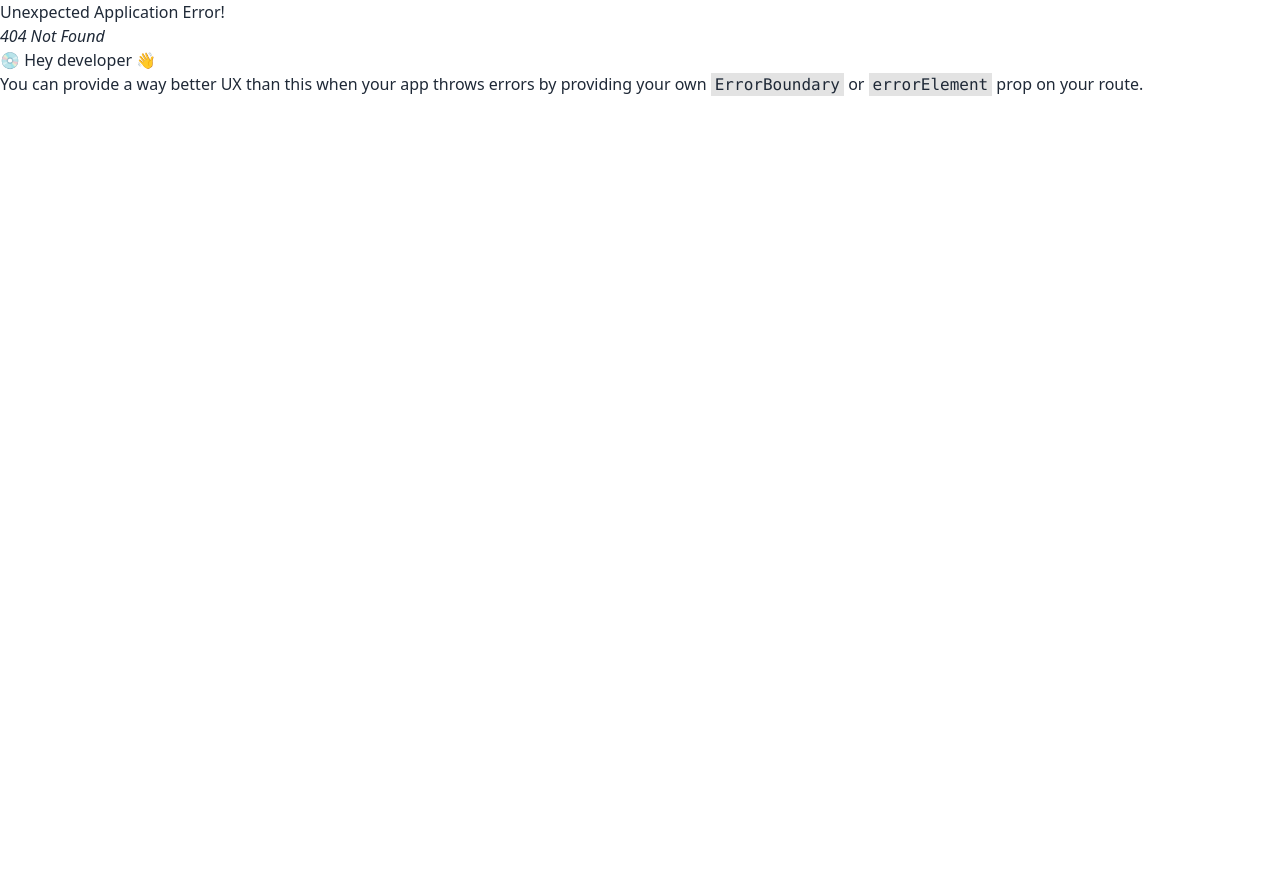
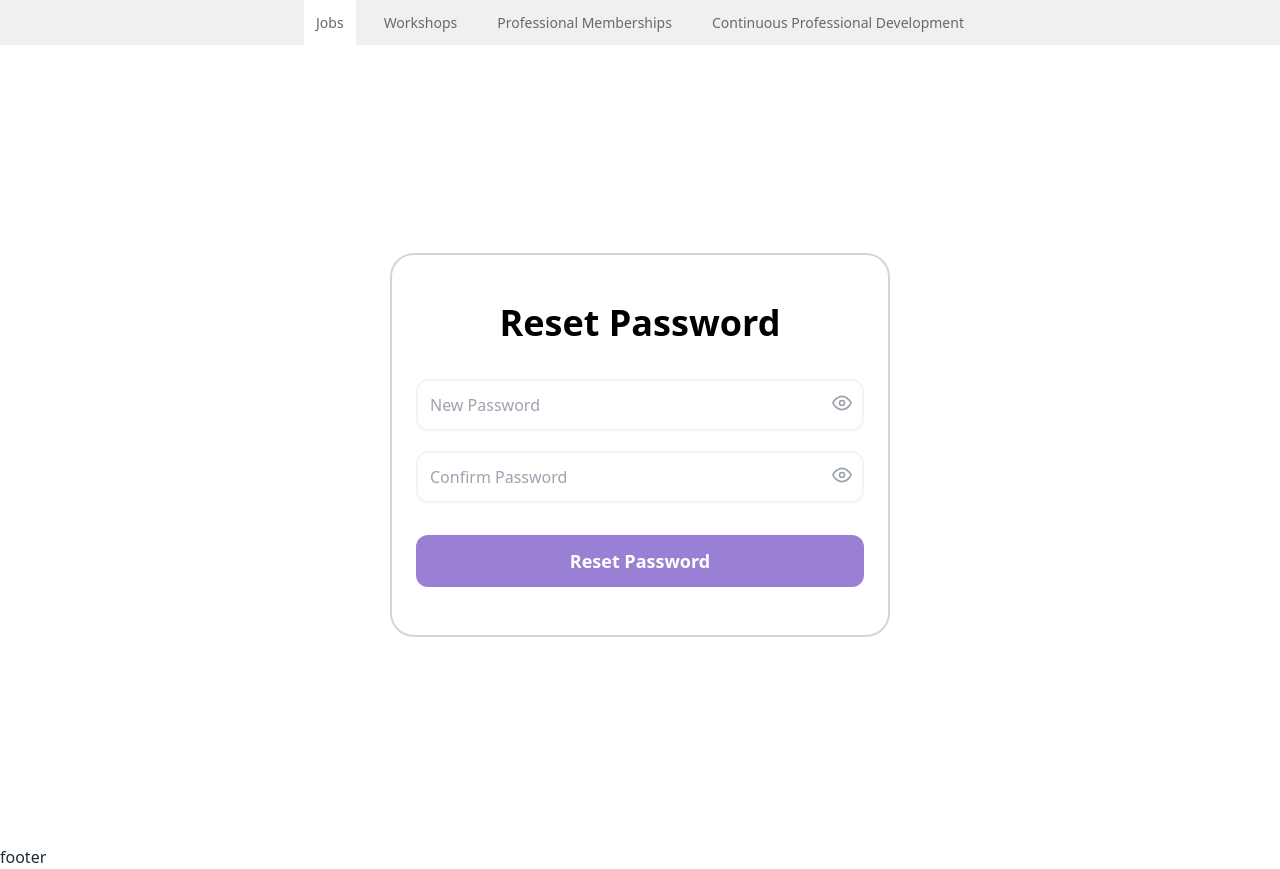
Before and after one commit to ProPath-Career-Development-Platform/propath-frontend, a React (Vite) app in the folder propath/: page /resetpassword in a window 1280 px wide. Before the commit this address had no page. Before the commit the page ends 800 px from the top, so only its background shows below. Built offline with nearby package versions, Linux system fonts and the light colour scheme.

Commit message:
add email verification UI

```diff
--- a/propath/src/pages/Auth/EmailVerification.jsx
+++ b/propath/src/pages/Auth/EmailVerification.jsx
@@ -0,0 +1,44 @@
+import React from 'react';
+
+function EmailVerification() {
+  return (
+    <div className="flex items-center justify-center w-full h-screen bg-white overflow-hidden">
+      <div className="flex items-center justify-center w-full h-full lg:w-1/2">
+        <div className="w-11/12 max-w-[500px] px-6 py-12 rounded-3xl bg-white border-2 border-gray-300">
+          <h1 className="text-4xl font-bold flex justify-center items-center text-black w-full">
+            Email Verification
+          </h1>
+          <div className="flex justify-center items-center h-full mt-7">
+            <p className="text-center">
+              We've sent a verification to your email address to verify your email address and activate your account
+            </p>
+          </div>
+          <div className="mt-8">
+            <div className="flex flex-col">
+              <input
+                className="w-full border-2 border-gray-100 rounded-xl p-3 mt-1 bg-transparent text-base"
+                placeholder="Verify Code"
+                type="text"
+              />
+            </div>
+            <div className="mt-8 flex flex-col gap-y-4">
+              <button className="active:scale-[.98] active:duration-75 transition-all hover:scale-[1.01] ease-in-out transform py-2 bg-[#9a80d4] rounded-xl text-white font-bold text-lg hover:bg-[#6756a8]">
+                Verify My Account
+              </button>
+            </div>
+            <div className="mt-8 flex flex-wrap justify-center items-center">
+              <p className="font-medium text-base">Didn't receive any code?</p>
+              <button
+                className="font-medium text-base text-[#9a80d4] hover:text-[#6756a8] h-12 px-4 rounded-xl bg-transparent"
+              >
+                Resend
+              </button>
+            </div>
+          </div>
+        </div>
+      </div>
+    </div>
+  );
+}
+
+export default EmailVerification;
--- a/propath/src/pages/Auth/PasswordReset.jsx
+++ b/propath/src/pages/Auth/PasswordReset.jsx
@@ -0,0 +1,128 @@
+import React, { useState } from "react";
+
+function PasswordReset() {
+  const [showNewPassword, setShowNewPassword] = useState(false);
+  const [showConfirmPassword, setShowConfirmPassword] = useState(false);
+
+  const toggleNewPasswordVisibility = () => {
+    setShowNewPassword(!showNewPassword);
+  };
+
+  const toggleConfirmPasswordVisibility = () => {
+    setShowConfirmPassword(!showConfirmPassword);
+  };
+
+  return (
+    <div className="flex items-center justify-center w-full h-screen bg-white overflow-hidden">
+      <div className="flex items-center justify-center w-full h-full lg:w-1/2">
+        <div className="w-11/12 max-w-[500px] px-6 py-12 rounded-3xl bg-white border-2 border-gray-300">
+          <h1 className="text-4xl font-bold flex justify-center items-center text-black w-full">
+            Reset Password
+          </h1>
+
+          <div className="mt-8">
+            <div className="flex flex-col mt-4 relative">
+              <input
+                className="w-full border-2 border-gray-100 rounded-xl p-3 mt-1 bg-transparent text-base"
+                placeholder="New Password"
+                type={showNewPassword ? "text" : "password"}
+              />
+              <button
+                type="button"
+                className="absolute inset-y-0 right-0 pr-3 flex items-center"
+                onClick={toggleNewPasswordVisibility}
+              >
+                {showNewPassword ? (
+                  <svg
+                    xmlns="http://www.w3.org/2000/svg"
+                    width="20"
+                    height="20"
+                    viewBox="0 0 24 24"
+                    fill="none"
+                    stroke="currentColor"
+                    strokeWidth="2"
+                    strokeLinecap="round"
+                    strokeLinejoin="round"
+                    className="feather feather-eye-off text-gray-400 hover:text-[#6756a8]"
+                  >
+                    <path d="M17.94 17.94A10.07 10.07 0 0 1 12 20c-7 0-11-8-11-8a18.45 18.45 0 0 1 5.06-5.94M9.9 4.24A9.12 9.12 0 0 1 12 4c7 0 11 8 11 8a18.5 18.5 0 0 1-2.16 3.19m-6.72-1.07a3 3 0 1 1-4.24-4.24"></path>
+                    <line x1="1" y1="1" x2="23" y2="23"></line>
+                  </svg>
+                ) : (
+                  <svg
+                    xmlns="http://www.w3.org/2000/svg"
+                    width="20"
+                    height="20"
+                    viewBox="0 0 24 24"
+                    fill="none"
+                    stroke="currentColor"
+                    strokeWidth="2"
+                    strokeLinecap="round"
+                    strokeLinejoin="round"
+                    className="feather feather-eye text-gray-400 hover:text-[#6756a8]"
+                  >
+                    <path d="M1 12s4-8 11-8 11 8 11 8-4 8-11 8-11-8-11-8z"></path>
+                    <circle cx="12" cy="12" r="3"></circle>
+                  </svg>
+                )}
+              </button>
+            </div>
+            <div className="flex flex-col mt-4 relative">
+              <input
+                className="w-full border-2 border-gray-100 rounded-xl p-3 mt-1 bg-transparent text-base"
+                placeholder="Confirm Password"
+                type={showConfirmPassword ? "text" : "password"}
+              />
+              <button
+                type="button"
+                className="absolute inset-y-0 right-0 pr-3 flex items-center"
+                onClick={toggleConfirmPasswordVisibility}
+              >
+                {showConfirmPassword ? (
+                  <svg
+                    xmlns="http://www.w3.org/2000/svg"
+                    width="20"
+                    height="20"
+                    viewBox="0 0 24 24"
+                    fill="none"
+                    stroke="currentColor"
+                    strokeWidth="2"
+                    strokeLinecap="round"
+                    strokeLinejoin="round"
+                    className="feather feather-eye-off text-gray-400 hover:text-[#6756a8]"
+                  >
+                    <path d="M17.94 17.94A10.07 10.07 0 0 1 12 20c-7 0-11-8-11-8a18.45 18.45 0 0 1 5.06-5.94M9.9 4.24A9.12 9.12 0 0 1 12 4c7 0 11 8 11 8a18.5 18.5 0 0 1-2.16 3.19m-6.72-1.07a3 3 0 1 1-4.24-4.24"></path>
+                    <line x1="1" y1="1" x2="23" y2="23"></line>
+                  </svg>
+                ) : (
+                  <svg
+                    xmlns="http://www.w3.org/2000/svg"
+                    width="20"
+                    height="20"
+                    viewBox="0 0 24 24"
+                    fill="none"
+                    stroke="currentColor"
+                    strokeWidth="2"
+                    strokeLinecap="round"
+                    strokeLinejoin="round"
+                    className="feather feather-eye text-gray-400 hover:text-[#6756a8]"
+                  >
+                    <path d="M1 12s4-8 11-8 11 8 11 8-4 8-11 8-11-8-11-8z"></path>
+                    <circle cx="12" cy="12" r="3"></circle>
+                  </svg>
+                )}
+              </button>
+            </div>
+            <div className="mt-8 flex flex-col gap-y-4">
+              <button className="active:scale-[.98] active:duration-75 transition-all hover:scale-[1.01] ease-in-out transform py-3 bg-[#9a80d4] rounded-xl text-white font-bold text-lg hover:bg-[#6756a8]">
+                Reset Password
+              </button>
+            </div>
+          </div>
+        </div>
+      </div>
+    </div>
+  );
+}
+
+export default PasswordReset;
```
Also changed, not shown: propath/src/router/Router.jsx (+9 -4 lines).
